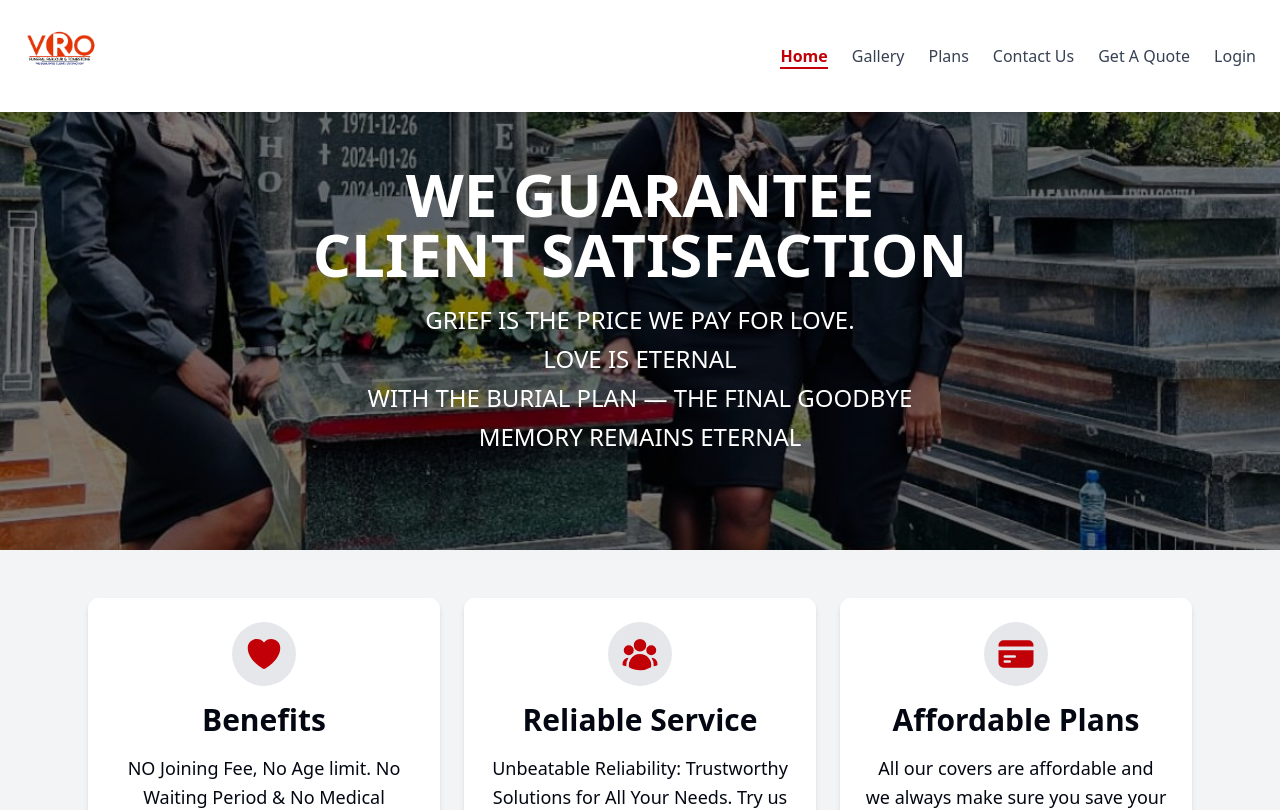
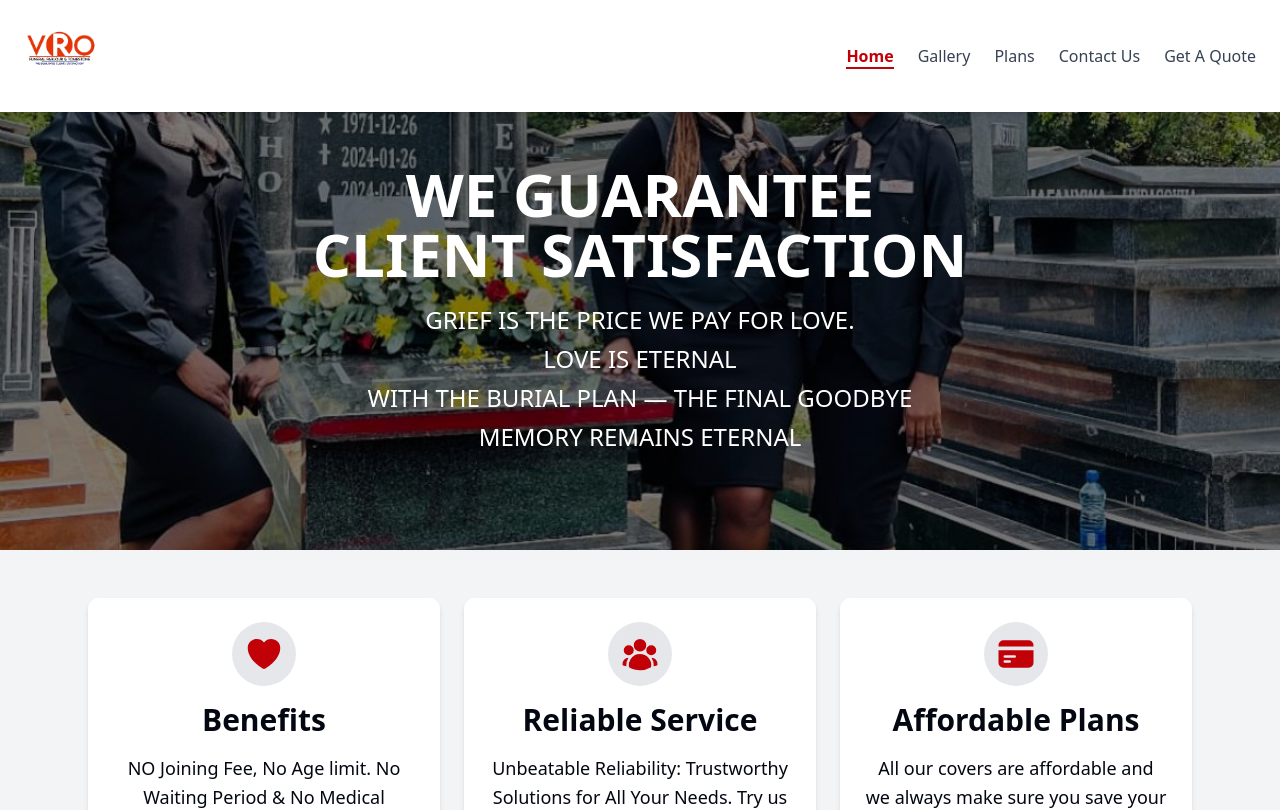
Before and after one commit to MphoJr/VRO_Funerals, a React (Vite) app in the folder funerals-main/: page / in a window 1280 px wide. Shown: the top 810 px of the page. Built offline with nearby package versions, Linux system fonts and the light colour scheme.

Commit message:
feat: remove login link from header navigation

```diff
--- a/funerals-main/src/Header.jsx
+++ b/funerals-main/src/Header.jsx
@@ -40,7 +40,6 @@ export default function Header() {
               { to: "/plans", label: "Plans" },
               { to: "/contact", label: "Contact Us" },
               { to: "/get-quote", label: "Get A Quote" },
-              { to: "/login", label: "Login" },
             ].map((link) => (
               <li key={link.to}>
                 <NavLink
```
